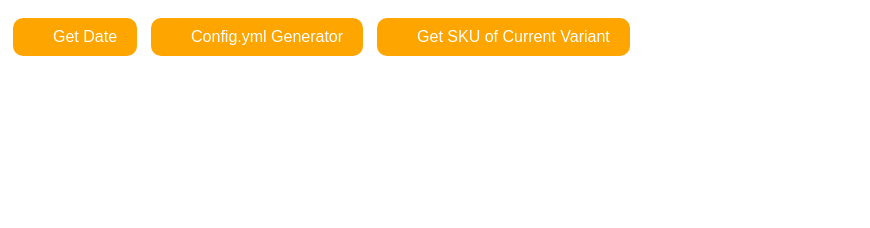
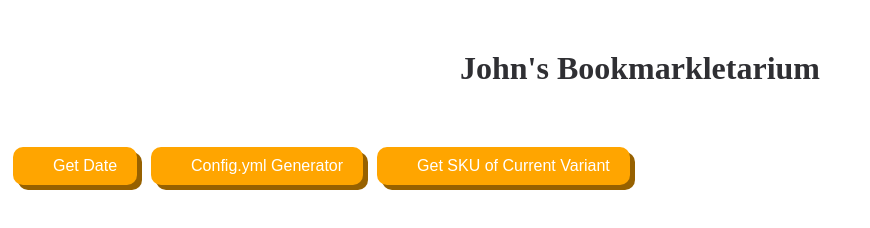
Before and after one commit to GorgonFreeman/bookmarklets, a website: page index.html in a window 1280 px wide. Shown: the whole page, without its empty margins (0-870 px from the left). Drawn offline with Linux system fonts and the light colour scheme.

Commit message:
add title

```diff
--- a/index.html
+++ b/index.html
@@ -3,6 +3,7 @@
     <link rel="stylesheet" type="text/css" href="/Bookmarklets/styles.css">
   </head>
   <body>
+    <h1>John's Bookmarkletarium</h1>
     <div id="bookmarkletContainer">
 
     </div>
--- a/styles.css
+++ b/styles.css
@@ -1,18 +1,25 @@
 :root {
   --bg_colour: white;
+  --title_colour: #2f2f33;
   --bookmarklet_colour: orange;
+  --bookmarklet_shadow: #976100;
 }
 
 @media (prefers-color-scheme: dark) {
   :root {
     --bg_colour: #2f2f33;
-    --bookmarklet_colour: orange;
-    --bookmarklet_shadow: #976100;
+    --title_colour: white;
   }
 }
 
 html {
   background-color: var(--bg_colour);
+}
+
+h1 {
+  text-align: center;
+  color: var(--title_colour);
+  margin: 50px 0;
 }
 
 .bookmarklet {
```
Also changed, not shown: src/html/index.html (+1 -0 lines).
